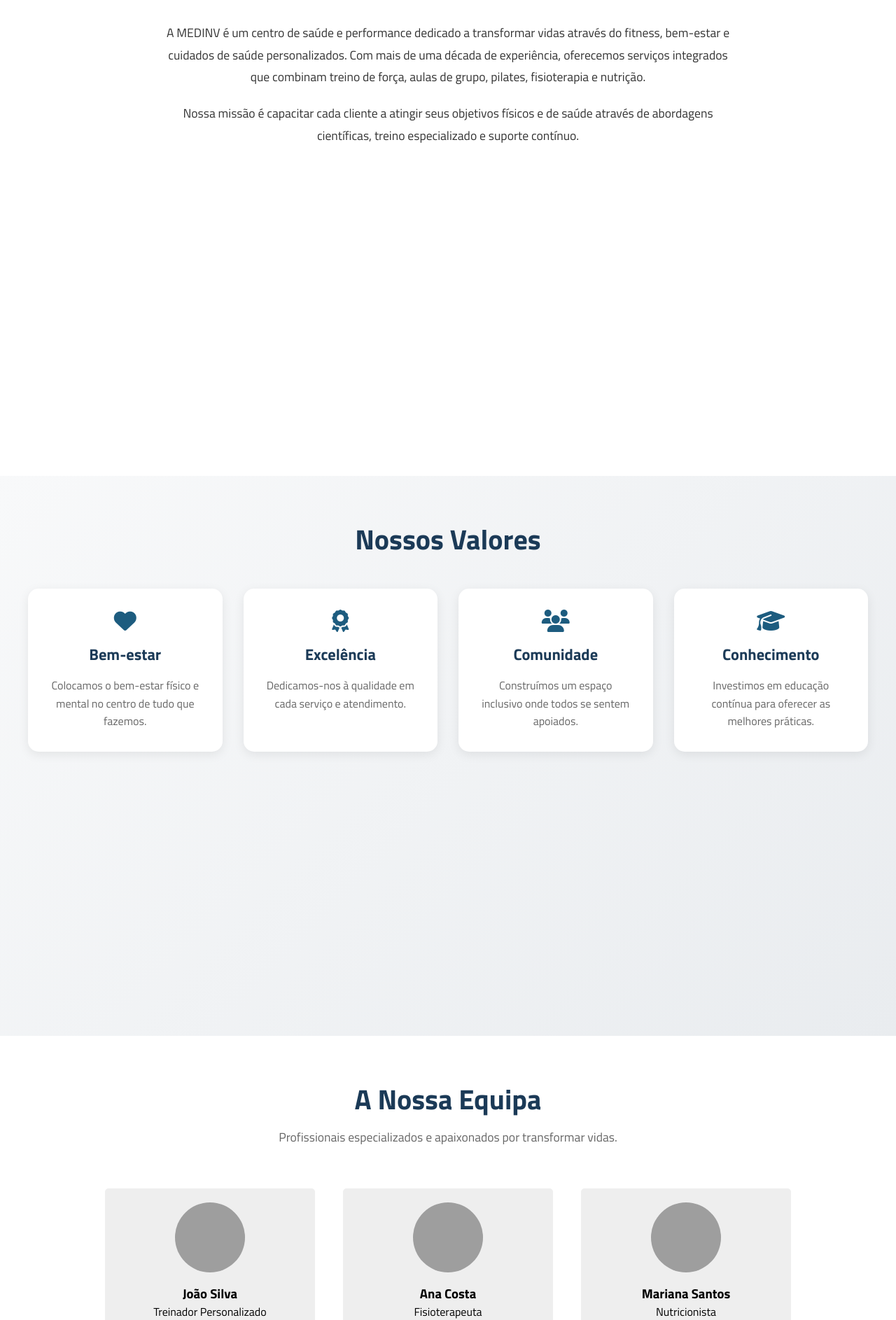
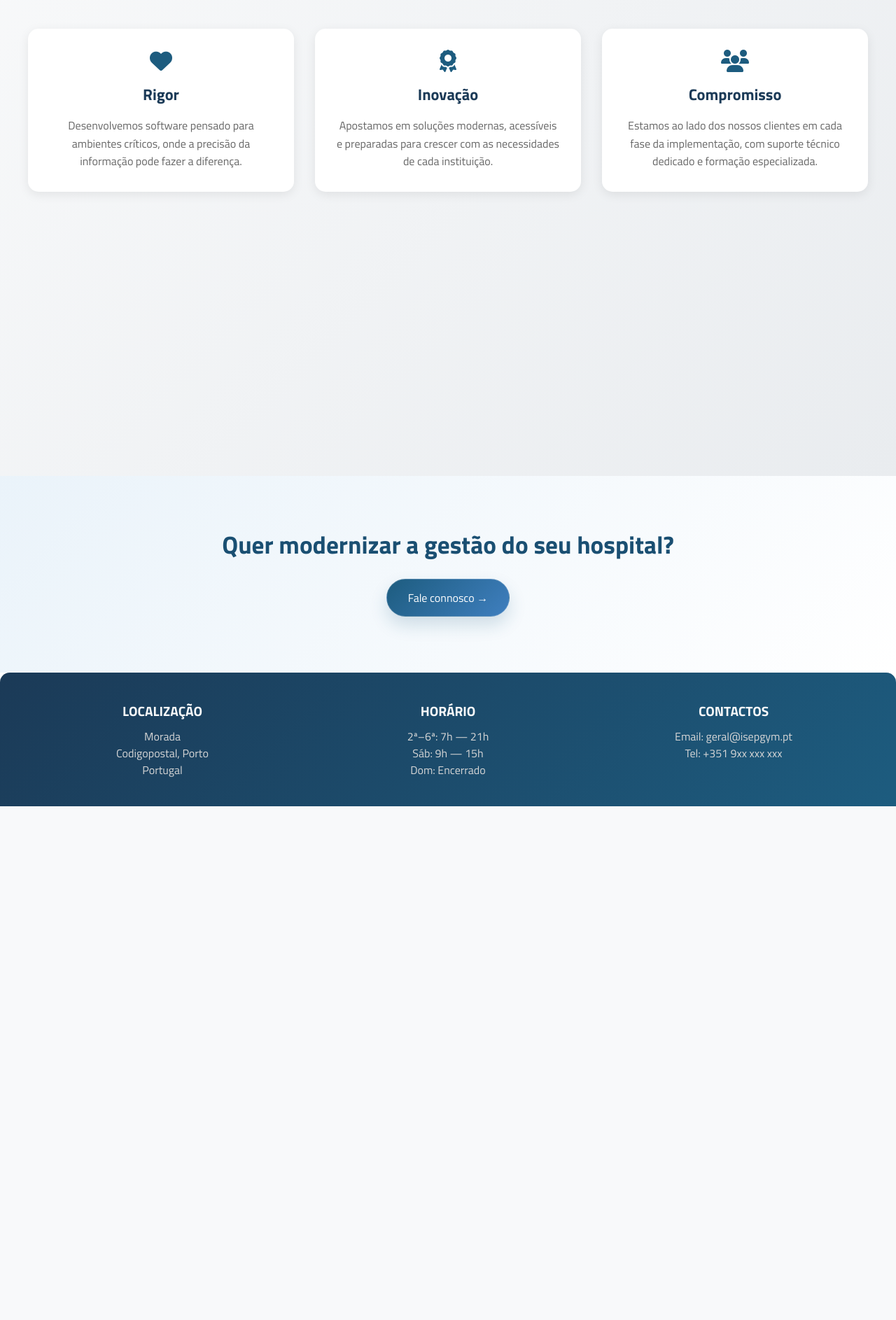
Before and after one commit to andreeguimaraes/projeto, a PHP site: page /public/views/quem-somos/quem-somos.html in a window 1280 px wide. Shown: the part 1794-3680 px from the top of the page at 70% size. After the commit the page ends 2946 px from the top, so only its background shows below. Run offline with PHP 8.4, Linux system fonts and the light colour scheme; grey boxes are pictures that could not be loaded.

Commit message:
criação de secções na página "quem-somos"

```diff
--- a/assets/css/estilos.css
+++ b/assets/css/estilos.css
@@ -204,8 +204,8 @@
 
 .quem-somos-header {
  max-width: 780px;
- margin: 0 auto 40px;
- text-align: left;
+ margin: 0 auto 50px;
+ text-align: center;
 }
 
 .quem-somos-layout {
--- a/public/views/quem-somos/quem-somos.html
+++ b/public/views/quem-somos/quem-somos.html
@@ -51,23 +51,20 @@
         </div>
     </section>
 
-    <!-- Conteúdo Principal -->
-    <section class="container-texto-generico" id="quem-somos-page">
-        <div class="quem-somos-content">
-            <h1>Quem Somos</h1>
-            <p>Conheça a história, missão e os valores que nos guiam.</p>
-        </div>
-    </section>
 
     <!-- Seção "Sobre a MEDINV" -->
     <section class="about-section">
         <h2>Sobre a MEDINV</h2>
         <p>
-            A MEDINV é um centro de saúde e performance dedicado a transformar vidas através do fitness, bem-estar e cuidados de saúde personalizados.
-            Com mais de uma década de experiência, oferecemos serviços integrados que combinam treino de força, aulas de grupo, pilates, fisioterapia e nutrição.
+            A MEDINV foi fundada em 2026 com um propósito claro: transformar a forma como os hospitais e instituições de
+            saúde gerem o seu parque tecnológico. Nascemos da constatação de uma realidade preocupante — em muitas unidades
+            hospitalares, a gestão de equipamentos médicos continua a ser feita com recurso a folhas de Excel
+            desatualizadas, registos manuais em papel e documentação técnica sem qualquer estrutura centralizada.
         </p>
         <p>
-            Nossa missão é capacitar cada cliente a atingir seus objetivos físicos e de saúde através de abordagens científicas, treino especializado e suporte contínuo.
+            Acreditamos que o inventário hospitalar não deve ser entendido como uma simples lista de equipamentos — deve ser a
+            base de uma ferramenta de gestão capaz de acompanhar o ciclo de vida completo de cada dispositivo médico, desde a
+            sua aquisição e receção até à sua desativação, abate ou substituição.
         </p>
     </section>
 
@@ -77,55 +74,18 @@
         <div class="values-container">
             <div class="value-card">
                 <i class="fas fa-heart fa-2x"></i>
-                <h3>Bem-estar</h3>
-                <p>Colocamos o bem-estar físico e mental no centro de tudo que fazemos.</p>
+                <h3>Rigor</h3>
+                <p>Desenvolvemos software pensado para ambientes críticos, onde a precisão da informação pode fazer a diferença.</p>
             </div>
             <div class="value-card">
                 <i class="fas fa-award fa-2x"></i>
-                <h3>Excelência</h3>
-                <p>Dedicamos-nos à qualidade em cada serviço e atendimento.</p>
+                <h3>Inovação</h3>
+                <p>Apostamos em soluções modernas, acessíveis e preparadas para crescer com as necessidades de cada instituição.</p>
             </div>
             <div class="value-card">
                 <i class="fas fa-users fa-2x"></i>
-                <h3>Comunidade</h3>
-                <p>Construímos um espaço inclusivo onde todos se sentem apoiados.</p>
-            </div>
-            <div class="value-card">
-                <i class="fas fa-graduation-cap fa-2x"></i>
-                <h3>Conhecimento</h3>
-                <p>Investimos em educação contínua para oferecer as melhores práticas.</p>
-            </div>
-        </div>
-    </section>
-
-    <!-- Seção "Equipa" -->
-    <section class="team-section">
-        <h2>A Nossa Equipa</h2>
-        <p>Profissionais especializados e apaixonados por transformar vidas.</p>
-        <div class="equipa-container">
-            <div class="pessoa">
-                <img src="https://picsum.photos/150?random=1" alt="Treinador 1">
-                <h3>João Silva</h3>
-                <p>Treinador Personalizado</p>
-                <span class="specialization">Especialista em Força</span>
-            </div>
-            <div class="pessoa">
-                <img src="https://picsum.photos/150?random=2" alt="Fisioterapeuta 1">
-                <h3>Ana Costa</h3>
-                <p>Fisioterapeuta</p>
-                <span class="specialization">Reabilitação e Lesões</span>
-            </div>
-            <div class="pessoa">
-                <img src="https://picsum.photos/150?random=3" alt="Nutricionista 1">
-                <h3>Mariana Santos</h3>
-                <p>Nutricionista</p>
-                <span class="specialization">Nutrição Desportiva</span>
-            </div>
-            <div class="pessoa">
-                <img src="https://picsum.photos/150?random=4" alt="Instrutor 1">
-                <h3>Carlos Oliveira</h3>
-                <p>Instrutor de Pilates</p>
-                <span class="specialization">Reforço do Core</span>
+                <h3>Compromisso</h3>
+                <p>Estamos ao lado dos nossos clientes em cada fase da implementação, com suporte técnico dedicado e formação especializada.</p>
             </div>
         </div>
     </section>
```
Also changed, not shown: public/index.html (+0 -37 lines), public/views/serviços/servicos.html (+0 -37 lines).
